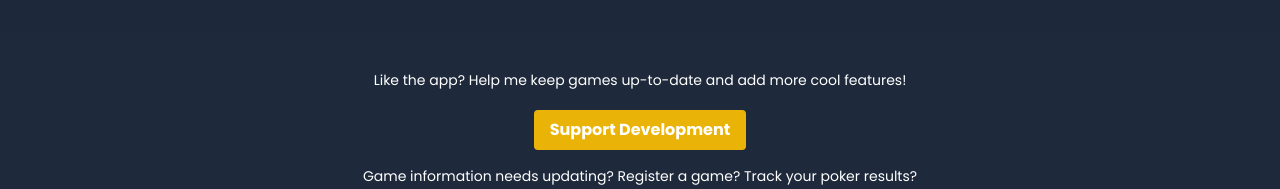
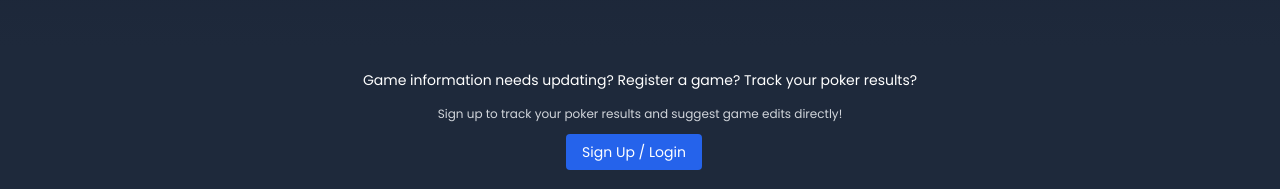
Before and after one commit to marcus-agrippa/poker-listing-app, a React (Create React App) app: page / in a window 1280 px wide. Shown: the part 3604-3793 px from the top of the page. Built offline with nearby package versions, Linux system fonts and the light colour scheme; no server answers.

Commit message:
remove support development section in footer

```diff
--- a/src/components/layout/Footer.jsx
+++ b/src/components/layout/Footer.jsx
@@ -33,20 +33,6 @@ const Footer = () => {
 
   return (
     <footer className='bg-slate-800 text-center p-6 bottom-0 w-full'>
-      <div className='mb-4'>
-        <p className='text-white text-sm mb-5'>
-          Like the app? Help me keep games up-to-date and add more cool
-          features!
-        </p>
-        <a
-          href='https://ko-fi.com/pokergamesaus'
-          target='_blank'
-          rel='noopener noreferrer'>
-          <button className='bg-yellow-500 hover:bg-yellow-600 text-white font-bold py-2 px-4 rounded'>
-            Support Development
-          </button>
-        </a>
-      </div>
       <p className='text-white text-sm'>
         {currentUser
           ? 'Track your results in your dashboard! Game info needs updating? Register a new game? Something else?'
```
